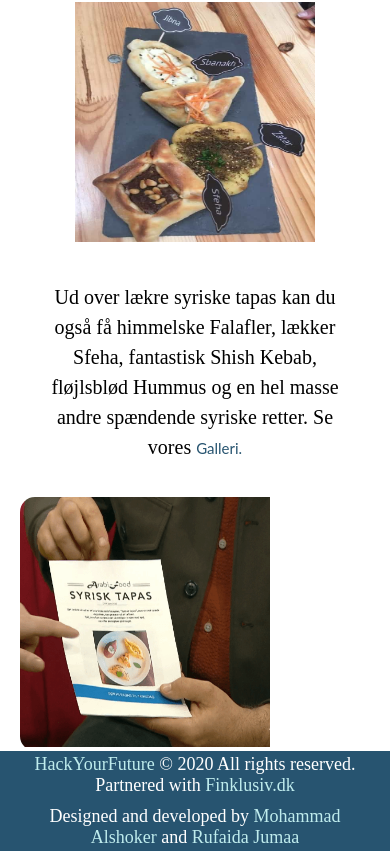
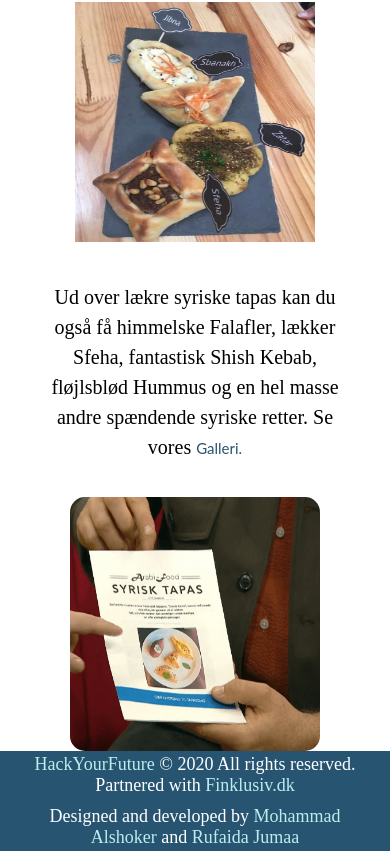
Before and after one commit to rufaidaju/ArabiFoodTapas, a React (Create React App) app: page /content in a window 390 px wide. Shown: the part 893-1746 px from the top of the page. Built offline with nearby package versions, Linux system fonts and the light colour scheme.

Commit message:
repair image zoom

```diff
--- a/src/App.css
+++ b/src/App.css
@@ -196,11 +196,13 @@
 
 .tapas {
   overflow: hidden;
-  width: 350px;
   border-radius: 15px;
 }
+
 .tapas img {
-  width: 100%;
+  transform: scale(1.1);
+  width: 350px;
+  height: 350px;
   transform-origin: 50% 65%;
   transition: transform 5s, filter 3s ease-in-out;
 }
@@ -554,6 +556,9 @@ a {
     width: 60%;
   }
 
+  .tapas {
+
+  }
   .new-Pic-class img,
   .tapas img {
     width: 250px;
```
